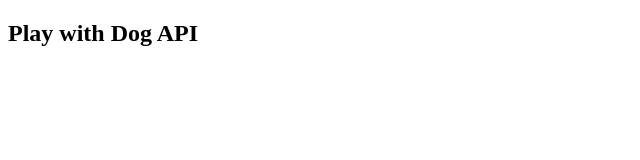
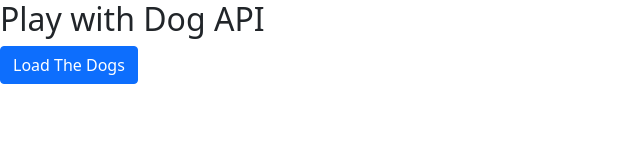
Before and after one commit to Rafiul789/thedogapi, a plain HTML site: page index.html in a window 1280 px wide. Shown: the whole page, without its empty margins (0-640 px from the left). Drawn offline with nearby package versions, Linux system fonts and the light colour scheme.

Commit message:
button and event handler added

```diff
--- a/app.js
+++ b/app.js
@@ -0,0 +1,7 @@
+const loadDog = () => {
+    fetch('https://api.thedogapi.com/v1/breeds')
+        .then(res => res.json())
+        .then(data => console.log(data))
+
+
+}
--- a/index.html
+++ b/index.html
@@ -6,12 +6,17 @@
     <meta http-equiv="X-UA-Compatible" content="IE=edge">
     <meta name="viewport" content="width=device-width, initial-scale=1.0">
     <title>The Dog API</title>
+
+    <!-- Bootstrap CSS -->
+    <link href="https://cdn.jsdelivr.net/npm/bootstrap@5.0.2/dist/css/bootstrap.min.css" rel="stylesheet" integrity="sha384-EVSTQN3/azprG1Anm3QDgpJLIm9Nao0Yz1ztcQTwFspd3yD65VohhpuuCOmLASjC" crossorigin="anonymous">
+    <!-- css -->
     <link rel="stylesheet" href="style.css">
+
 </head>
 
 <body>
     <h2>Play with Dog API</h2>
-
+    <button class="btn btn-primary" onclick="loadDog()"> Load The Dogs  </button>
     <script src="app.js"></script>
 </body>
 
```
